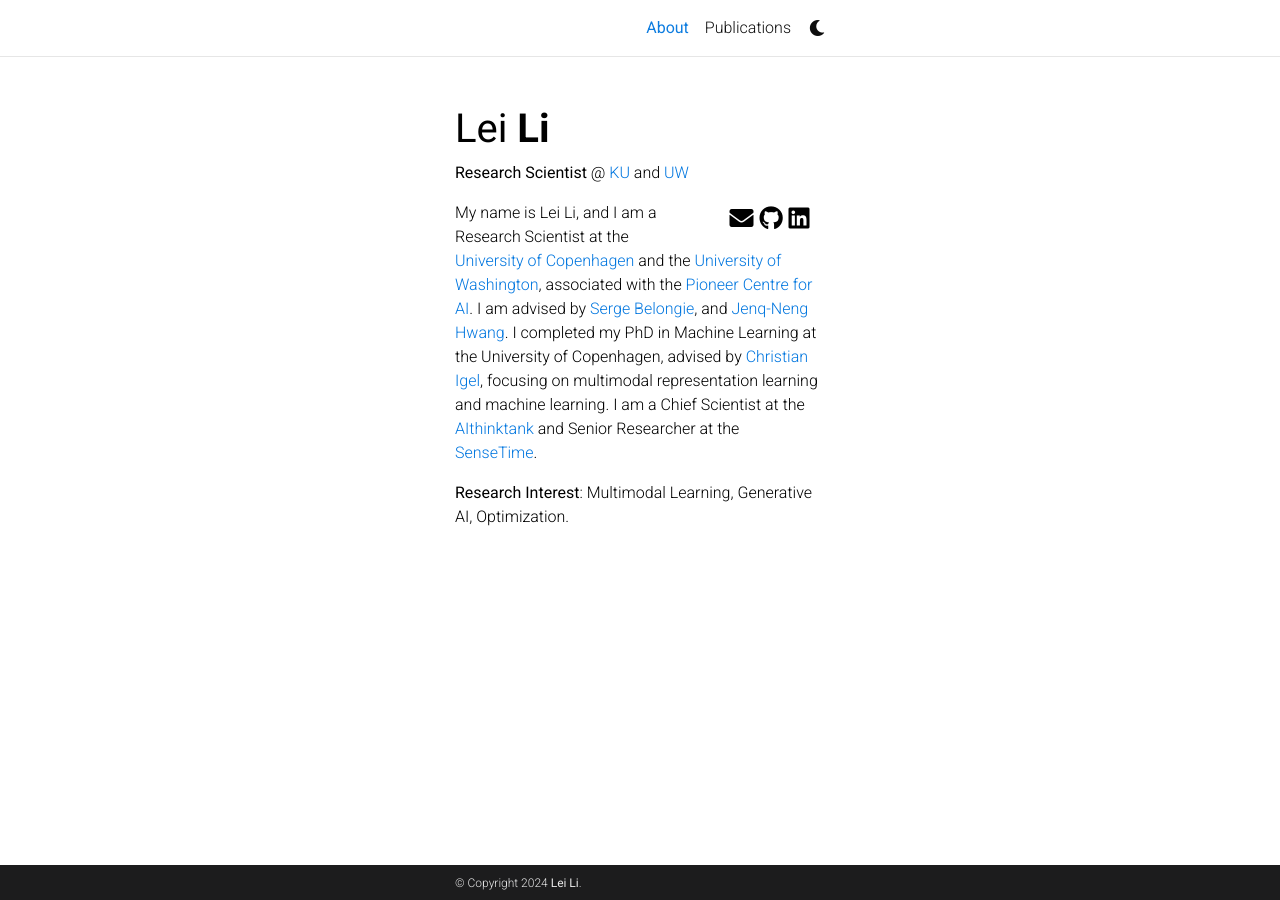
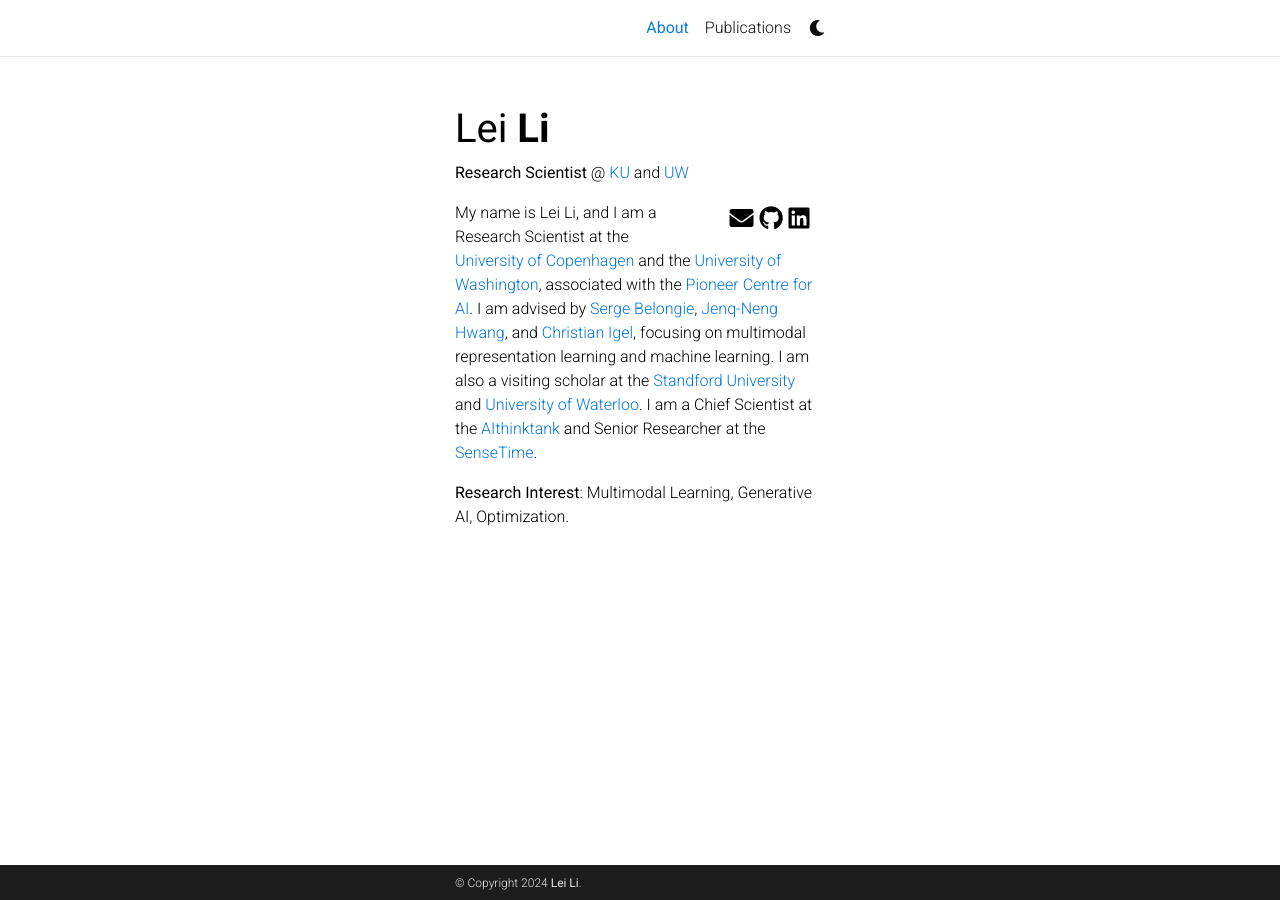
Before and after one commit to llei66/li-lei.github.io, a Jekyll site: the page built from _pages/about.md, in a window 1280 px wide. Built offline with Jekyll 4.4.1, drawn with Linux system fonts in a browser that asks for light colours; comment, search, counter and statistics services are not loaded; a style sheet for code colours, icons or effects is not loaded.

Commit message:
Update about.md

```diff
--- a/_pages/about.md
+++ b/_pages/about.md
@@ -20,6 +20,6 @@
 social: true  # includes social icons at the bottom of the page
 ---
 
-  My name is Lei Li, and I am a Research Scientist at the [University of Copenhagen](https://www.ku.dk/en) and the [University of Washington](https://www.washington.edu/), associated with the [Pioneer Centre for AI](https://www.aicentre.dk/). I am advised by [Serge Belongie](https://www.belongielab.org/), and [Jenq-Neng Hwang](https://people.ece.uw.edu/hwang/). I completed my PhD in Machine Learning at the University of Copenhagen, advised by [Christian Igel](https://christian-igel.github.io/), focusing on multimodal representation learning and machine learning. I am a Chief Scientist at the [AIthinktank](https://aithinktank.com/) and Senior Researcher at the [SenseTime](https://www.sensetime.com/en).
+  My name is Lei Li, and I am a Research Scientist at the [University of Copenhagen](https://www.ku.dk/en) and the [University of Washington](https://www.washington.edu/), associated with the [Pioneer Centre for AI](https://www.aicentre.dk/). I am advised by [Serge Belongie](https://www.belongielab.org/), [Jenq-Neng Hwang](https://people.ece.uw.edu/hwang/), and [Christian Igel](https://christian-igel.github.io/), focusing on multimodal representation learning and machine learning. I am also a visiting scholar at the [Standford University](https://www.stanford.edu/) and [University of Waterloo](https://uwaterloo.ca/). I am a Chief Scientist at the [AIthinktank](https://aithinktank.com/) and Senior Researcher at the [SenseTime](https://www.sensetime.com/en).
 
   <b>Research Interest</b>: Multimodal Learning, Generative AI, Optimization.
```
